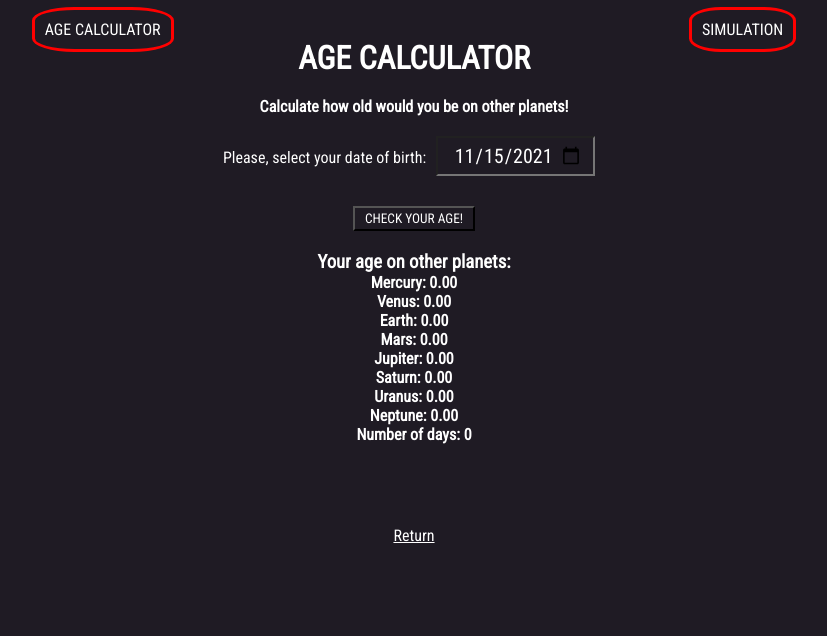
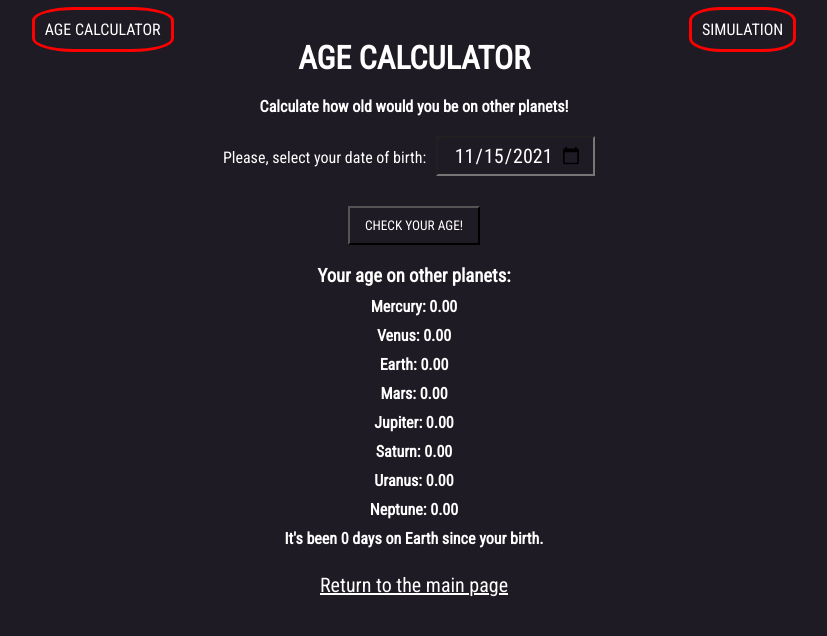
Before and after one commit to Student235555/solar-system-facts, a React (Create React App) app: page /calculator in a window 1280 px wide. Both pictures are taken after a click on the button "CHECK YOUR AGE!". Shown: the top 636 px of the page, without its empty margins (226-1053 px from the left). Built offline with nearby package versions, Linux system fonts and the light colour scheme.

Commit message:
Update display of the results

```diff
--- a/src/components/AgeCalculator.js
+++ b/src/components/AgeCalculator.js
@@ -45,7 +45,8 @@ const AgeCalculator = () => {
 
     content = (
         <>
-            <h3>Your age on other planets:</h3>
+         <h3 className='resultsLabelH3'>Your age on other planets:</h3>
+            <div className="results">
                 <h4>Mercury: {mercuryAge.toFixed(2)}</h4>
                 <h4>Venus: {venusAge.toFixed(2)}</h4>
                 <h4>Earth: {earthAge.toFixed(2)}</h4>
@@ -54,7 +55,8 @@ const AgeCalculator = () => {
                 <h4>Saturn: {saturnAge.toFixed(2)}</h4>
                 <h4>Uranus: {uranusAge.toFixed(2)}</h4>
                 <h4>Neptune: {neptuneAge.toFixed(2)}</h4>
-            <h4>Number of days: {days}</h4>
+                <h4>It's been {days} days on Earth since your birth.</h4>
+            </div>
         </>
     )
 
@@ -68,7 +70,7 @@ const AgeCalculator = () => {
                 <button className='ageBtn' onClick={handleClick}>Check your age!</button><br/>
                 {firstClick ? content : <p>Please, enter your birthday above in order to display results!</p>}
             </div>
-            <Link to="/">Return</Link>
+            <p className='returnLink'><Link to="/">Return to the main page</Link></p>
         </div>
      );
 }
--- a/src/styles/AgeCalculator.css
+++ b/src/styles/AgeCalculator.css
@@ -6,15 +6,18 @@
     padding-bottom: 10px;
 }
 
-.calcMainDiv{
-    height: 50vh;
-}
-
 .ageBtn{
-    padding: 3px 10px;
+    padding: 10px 15px;
     text-transform: uppercase;
     margin: 20px;
     background-color: #1F1B24;
+    cursor: pointer;
+    transition: 0.2s;
+}
+
+.ageBtn:hover{
+   color: black;
+   background-color: white;
 }
 
 .ageInput{
@@ -23,3 +26,20 @@
     font-size: 20px;
     background-color: #1F1B24;
 }
+
+.resultsLabelH3{
+    margin-bottom: 10px;
+}
+
+.results{
+    text-align: left;
+}
+
+.results h4{
+    margin-bottom: 10px;
+}
+
+.returnLink{
+    margin-top: 25px;
+    font-size: 20px;
+}
```
Lines whose indentation alone changed are shown as unchanged.
